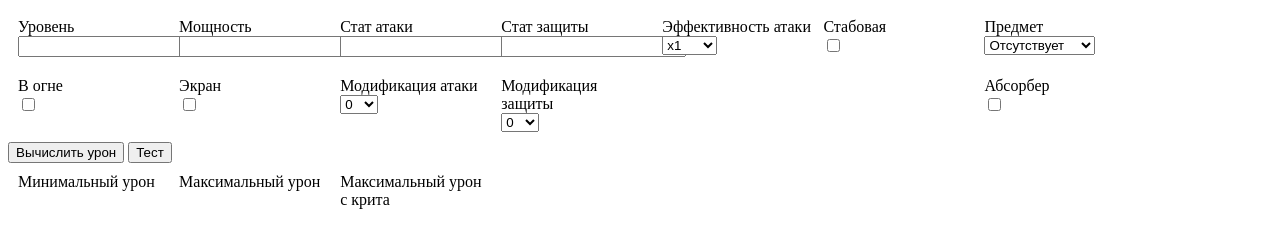
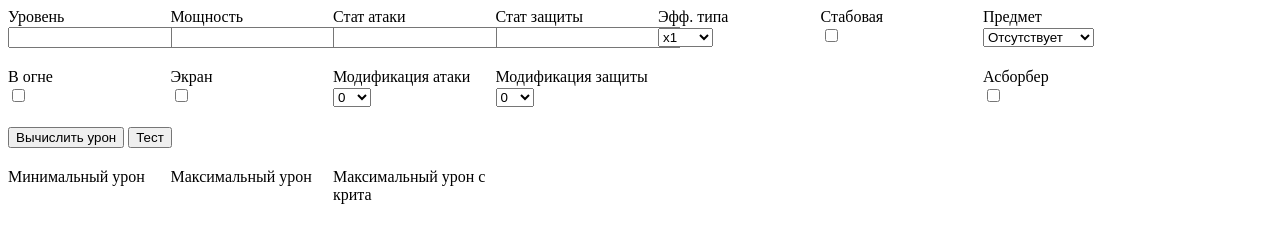
Before and after one commit to MACTEPBEKA/l17calc, a plain HTML site: page index.html in a window 1280 px wide. Drawn offline with Linux system fonts and the light colour scheme.

Commit message:
Add files via upload

```diff
--- a/index.html
+++ b/index.html
@@ -11,7 +11,6 @@
 		display: table;
 		width: 90%; /*Optional*/
 		table-layout: fixed; /*Optional*/
-    border-spacing: 10px; /*Optional*/
 	}
 	.Column {
 		display: table-cell;
@@ -64,35 +63,43 @@ input::-webkit-inner-spin-button {
 </script>
 
 	<div name="dmg_calc">
-
 		<div class="Row">
 			<div class="Column">
 				Уровень
-				<div>
-					<input id="lvl" type="number" >
-				</div>
 			</div>
 			<div class="Column">
 				Мощность
-				<div>
-					<input id="base" type="number" >
-				</div>
 			</div>
 			<div class="Column">
 				Стат атаки
-				<div>
-					<input id="att" type="number" >
-				</div>
 			</div>
 			<div class="Column">
 				Стат защиты
-				<div>
+			</div>
+			<div class="Column">
+				Эфф. типа
+			</div>
+			<div class="Column">
+				Стабовая
+			</div>
+			<div class="Column">
+				Предмет
+			</div>
+		</div>
+		<div class="Row">
+			<div class="Column">
+				<input id="lvl" type="number" >
+			</div>
+			<div class="Column">
+				<input id="base" type="number" >
+			</div>
+			<div class="Column">
+				<input id="att" type="number" >
+			</div>
+			<div class="Column">
 				<input id="def" type="number" >
 			</div>
-			</div>
 			<div class="Column">
-				Эффективность атаки
-				<div>
 				<select id="type">
 					<option value="x025">x0.25</option>
 					<option value="x05">x0.5</option>
@@ -101,16 +108,10 @@ input::-webkit-inner-spin-button {
 					<option value="x4">x4</option>
 				</select>
 			</div>
+			<div class="Column">
+				<input id="stab" type="checkbox" >
 			</div>
 			<div class="Column">
-				Стабовая
-				<div>
-					<input id="stab" type="checkbox" >
-				</div>
-			</div>
-			<div class="Column">
-				Предмет
-				<div>
 				<select id="item">
 					<option value="None" selected="selected">Отсутствует</option>
 					<option value="x1.1">Стабовый</option>
@@ -118,23 +119,35 @@ input::-webkit-inner-spin-button {
 				</select>
 			</div>
 		</div>
+		<div class="Row" style="margin-top: 20px">
+			<div class="Column">
+				В огне
+			</div>
+			<div class="Column">
+				Экран
+			</div>
+			<div class="Column">
+				Модификация атаки
+			</div>
+			<div class="Column">
+				Модификация защиты
+			</div>
+			<div class="Column">
+			</div>
+			<div class="Column">
+			</div>
+			<div class="Column">
+				Асборбер
+			</div>
 		</div>
 		<div class="Row">
 			<div class="Column">
-				В огне
-				<div>
 				<input id="in_fire" type="checkbox" >
 			</div>
+			<div class="Column">
+				<input id="screen" type="checkbox" >
 			</div>
 			<div class="Column">
-				Экран
-				<div>
-					<input id="screen" type="checkbox" >
-				</div>
-			</div>
-			<div class="Column">
-				Модификация атаки
-				<div>
 				<select id="mod_att">
 					<option value="x-6">-6</option>
 					<option value="x-5">-5</option>
@@ -151,10 +164,7 @@ input::-webkit-inner-spin-button {
 					<option value="x+6">+6</option>
 				</select>
 			</div>
-			</div>
 			<div class="Column">
-				Модификация защиты
-				<div>
 				<select id="mod_def">
 					<option value="x-6">-6</option>
 					<option value="x-5">-5</option>
@@ -171,41 +181,45 @@ input::-webkit-inner-spin-button {
 					<option value="x+6">+6</option>
 				</select>
 			</div>
-			</div>
 			<div class="Column">
 
 			</div>
 			<div class="Column">
 			</div>
 			<div class="Column">
-				Абсорбер
-				<div>
 				<input id="absorb" type="checkbox" >
 			</div>
 		</div>
-		</div>
 
+		<div style="margin-top: 20px">
 		<button id="calc_dmg" onclick="get_dmg()">Вычислить урон</button>
 		<button id="calc_dmg" onclick="test()">Тест</button>
-
-		<div class="Row">
+		</div>
+		<div class="Row" style="margin-top: 20px">
 			<div class="Column">
 				Минимальный урон
-				<div id="min_dmg">
-
-				</div>
 			</div>
 			<div class="Column">
 				Максимальный урон
-				<div id="max_dmg">
-
-				</div>
 			</div>
 			<div class="Column">
 				Максимальный урон c крита
-				<div id="maxcrit_dmg">
-
 			</div>
+			<div class="Column">
+			</div>
+			<div class="Column">
+			</div>
+			<div class="Column">
+			</div>
+			<div class="Column">
+			</div>
+		</div>
+		<div class="Row">
+			<div class="Column" id="min_dmg">
+			</div>
+			<div class="Column" id="max_dmg">
+			</div>
+			<div class="Column" id="maxcrit_dmg">
 			</div>
 			<div class="Column">
 			</div>
```
Lines whose indentation alone changed are shown as unchanged.
